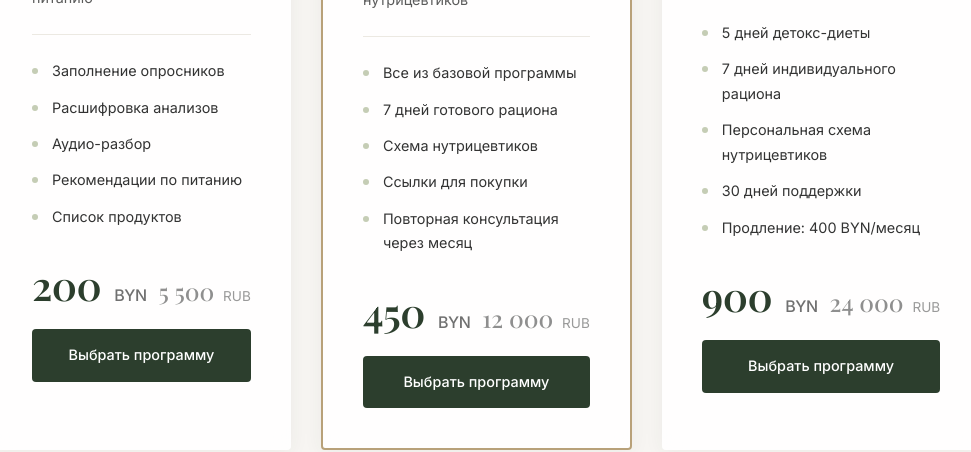
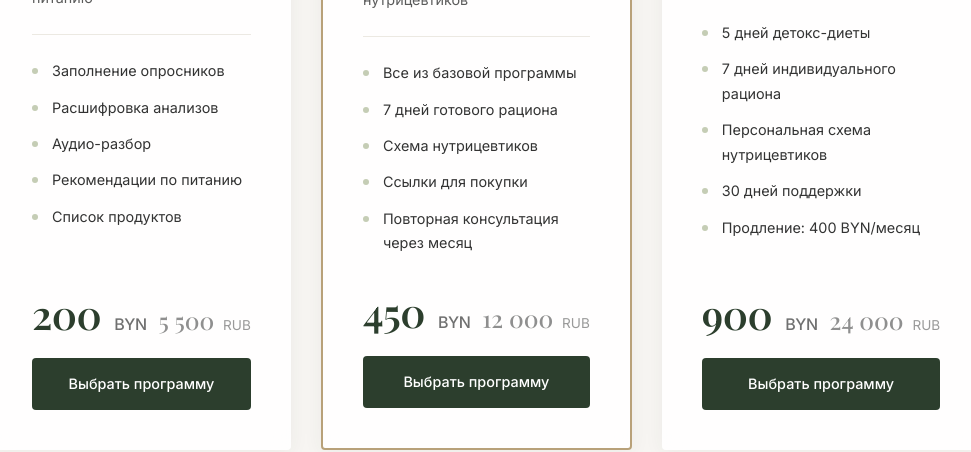
Before and after one commit to designabyzova/merenkovanutrition-classic, a plain HTML site: page index.html in a window 1280 px wide. Shown: the part 3649-4101 px from the top of the page, without its empty margins (88-1059 px from the left). Drawn offline with nearby package versions, Linux system fonts and the light colour scheme.

Commit message:
fix: Align service card buttons at same vertical position
- Add flex: 1 to service-includes list to fill available space
- Use margin-top: auto on price block to push it to bottom
- Ensures all three card buttons align horizontally regardless of content height

Co-Authored-By: Claude Opus 4.5 <noreply@anthropic.com>

```diff
--- a/styles.css
+++ b/styles.css
@@ -786,7 +786,8 @@ body {
     display: flex;
     align-items: baseline;
     gap: 12px;
-    margin-top: 24px;
+    margin-top: auto;
+    padding-top: 24px;
     margin-bottom: 24px;
     flex-wrap: nowrap;
     white-space: nowrap;
@@ -860,6 +861,7 @@ body {
 .service-includes {
     list-style: none;
     margin-bottom: 0;
+    flex: 1;
 }
 
 .service-includes li {
--- a/websites/classic/styles.css
+++ b/websites/classic/styles.css
@@ -786,7 +786,8 @@ body {
     display: flex;
     align-items: baseline;
     gap: 12px;
-    margin-top: 24px;
+    margin-top: auto;
+    padding-top: 24px;
     margin-bottom: 24px;
     flex-wrap: nowrap;
     white-space: nowrap;
@@ -860,6 +861,7 @@ body {
 .service-includes {
     list-style: none;
     margin-bottom: 0;
+    flex: 1;
 }
 
 .service-includes li {
```
